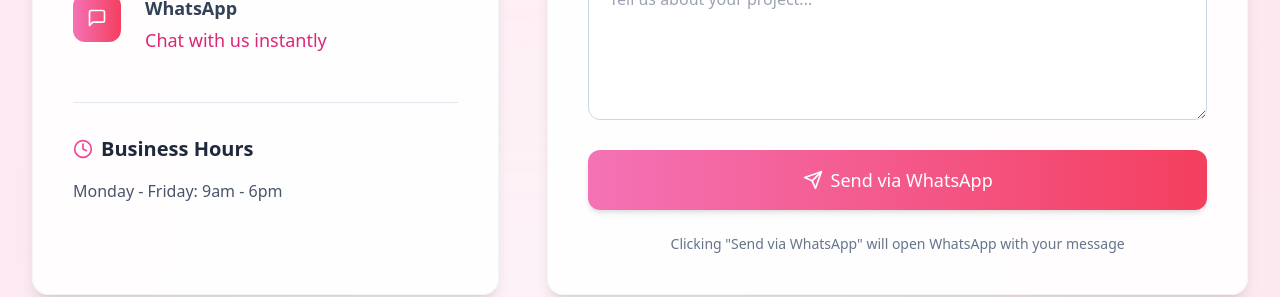
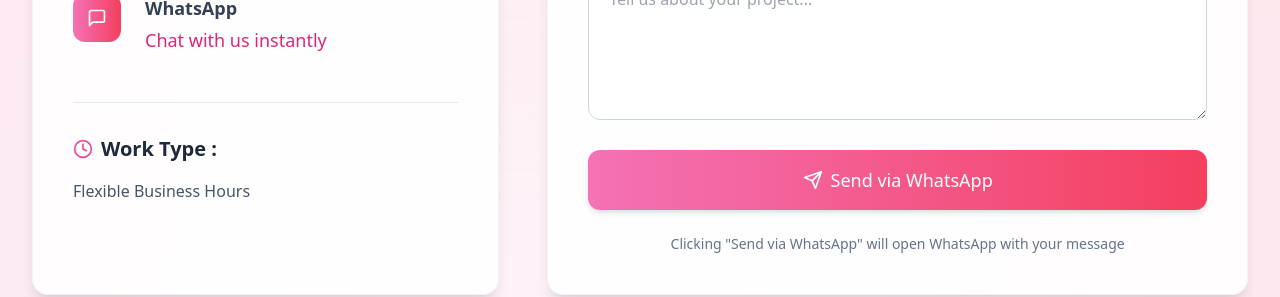
Before and after one commit to lexiontechsolution/lexiontech-website, a React (Vite) app: page / in a window 1280 px wide. Shown: the part 7840-8137 px from the top of the page. Built offline with nearby package versions, Linux system fonts and the light colour scheme.

Commit message:
Update Hero.jsx

```diff
--- a/src/components/Hero.jsx
+++ b/src/components/Hero.jsx
@@ -1263,9 +1263,9 @@
                 <div className="mt-12 pt-8 border-t border-slate-200">
                   <h4 className="text-xl font-semibold text-slate-800 mb-4 flex items-center">
                     <FiClock className="mr-2 text-pink-500" />
-                    Business Hours
+                    Work Type :
                   </h4>
-                  <p className="text-slate-600 mb-2">Monday - Friday: 9am - 6pm</p>
+                  <p className="text-slate-600 mb-2">Flexible Business Hours</p>
                 </div>
               </div>
             </motion.div>
```
